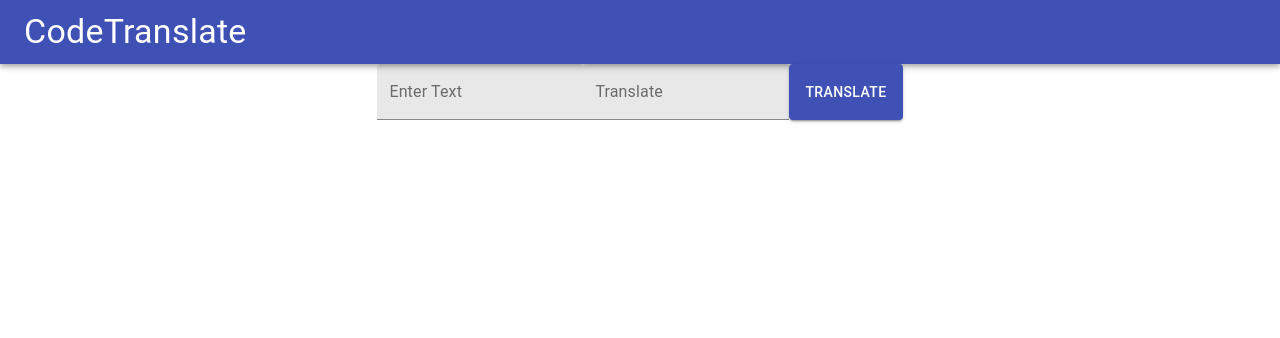
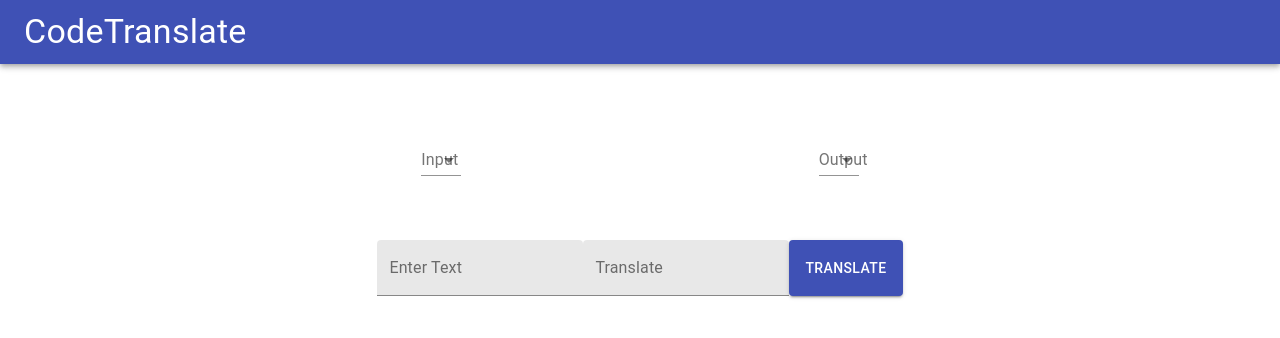
Before and after one commit to cjoshea9/cjs_capstone_frontend, a React (Create React App) app: page / in a window 1280 px wide. Shown: the top 338 px of the page. Built offline with nearby package versions, Linux system fonts and the light colour scheme.

Commit message:
Post request send input and output lang

```diff
--- a/src/App.js
+++ b/src/App.js
@@ -3,13 +3,19 @@ import './App.css';
 import Navbar from "./components/Navbar"
 import TextField from '@material-ui/core/TextField';
 import Button from '@material-ui/core/Button';
+import Select from '@material-ui/core/Select';
+import InputLabel from '@material-ui/core/InputLabel';
+import MenuItem from '@material-ui/core/MenuItem';
+import FormControl from '@material-ui/core/FormControl';
 
 class App extends React.Component {
   constructor(props){
     super(props);
     this.state = {
       input: "",
-      output: ""
+      output: "",
+      inputLanguage: "",
+      outputLangauge: ""
     }
     this.postRequest = this.postRequest.bind(this)
     this.updateInput = this.updateInput.bind(this)
@@ -21,7 +27,7 @@ class App extends React.Component {
       headers: new Headers({
         'Content-Type': 'application/x-www-form-urlencoded',
       }),
-      body: "input="+ this.state.input
+      body: "input="+ this.state.input + "&in_lang=" + this.state.inputLanguage + "&out_lang" + this.state.outputLangauge
     })
       .then(res => res.json())
       .then((data) => {
@@ -37,10 +43,55 @@ class App extends React.Component {
     })
   }
 
+  updateInputLanguage = (input) => {
+    this.setState({
+        inputLanguage: input.target.value
+    });
+  }
+
+  updateOutputLanguage = (input) => {
+    this.setState({
+        outputLangauge: input.target.value
+    });
+  }
+
   render() {
     return (
       <div>
         <Navbar/>
+
+       <div class="selectlanguage">
+       <FormControl>
+        <InputLabel id="demo-controlled-open-select-label">Input</InputLabel>
+       <Select
+          value={this.inputLanguage}
+          onChange={this.updateInputLanguage}
+        >
+          <MenuItem value="">
+            <em>None</em>
+          </MenuItem>
+          <MenuItem value={"js"}>JavaScript</MenuItem>
+          <MenuItem value={"py"}>Python</MenuItem>
+        </Select>
+        </FormControl>
+
+
+        <FormControl>
+        <InputLabel id="demo-controlled-open-select-label">Output</InputLabel>
+        <Select
+          value={this.outputLangauge}
+          onChange={this.updateOutputLanguage}
+        >
+          <MenuItem value="">
+            <em>None</em>
+          </MenuItem>
+          <MenuItem value={"js"}>JavaScript</MenuItem>
+          <MenuItem value={"py"}>Python</MenuItem>
+        </Select>
+        </FormControl>
+        </div>
+
+
         <div className="textfields">
           <TextField
             className="filled-textarea"
--- a/src/index.css
+++ b/src/index.css
@@ -16,3 +16,9 @@ code {
   display: flex;
   justify-content: center;
 }
+
+.selectlanguage {
+  display: flex;
+  padding: 5%;
+  justify-content: space-evenly;
+}
```
